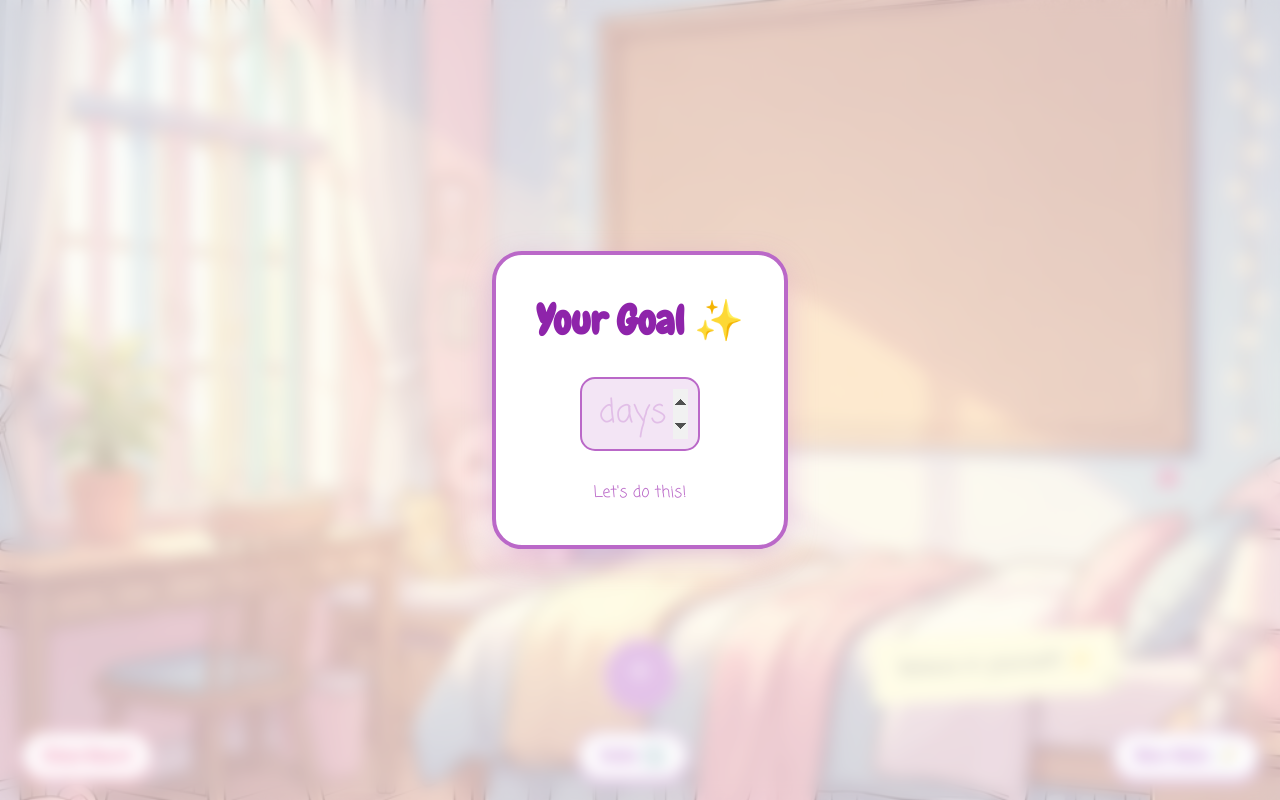
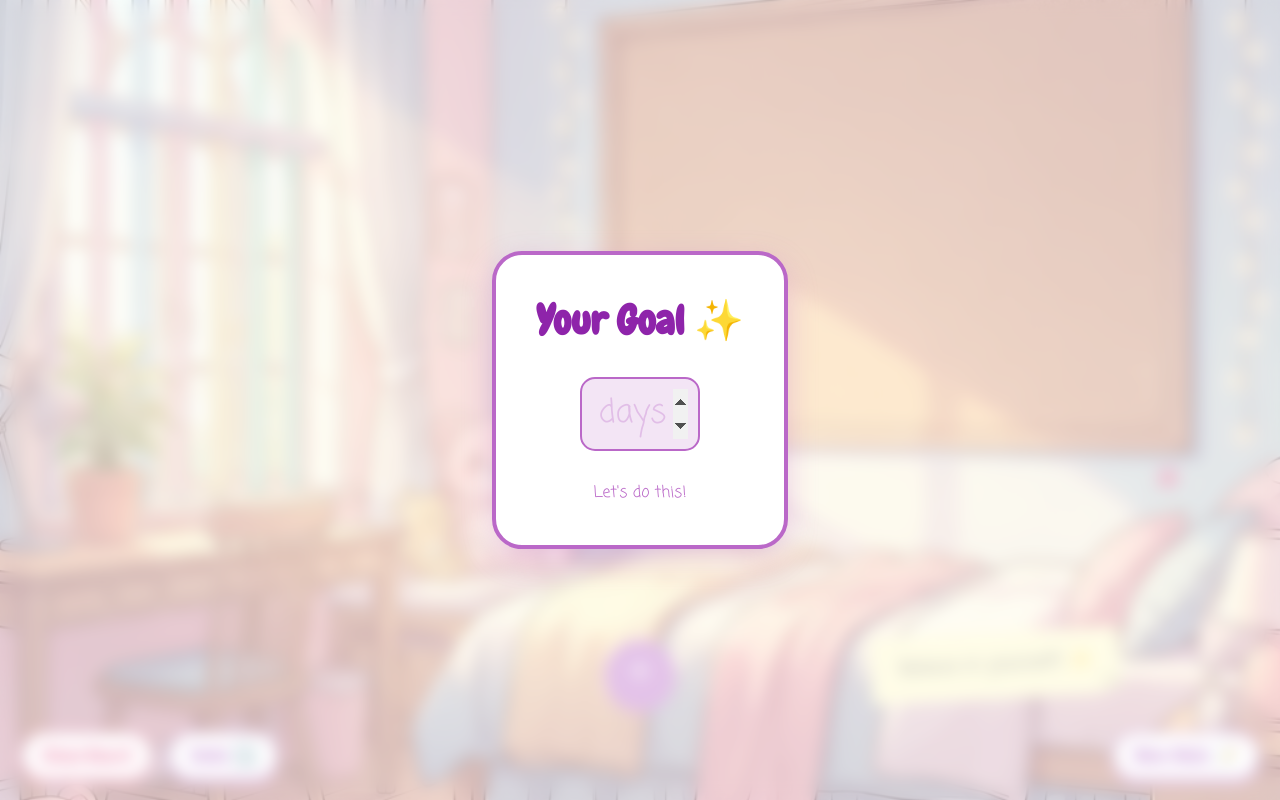
Before and after one commit to TradersEntertainment/cozytally, a plain HTML site: page index.html in a window 1280 px wide. Drawn offline with Linux system fonts and the light colour scheme.

Commit message:
Group Undo and Clean Board buttons

```diff
--- a/index.html
+++ b/index.html
@@ -159,6 +159,11 @@
             color: #d81b60;
             border-color: #d81b60;
             box-shadow: 0 4px 0 #f48fb1;
+        }
+
+        .ctrl-group {
+            display: flex;
+            gap: 15px;
         }
 
         #status-info {
@@ -409,8 +414,10 @@
 
     <!-- Controls Bar -->
     <div id="controls-bar">
-        <button id="reset-wall-btn" class="ctrl-btn">Clean Board</button>
-        <button id="undo-btn" class="ctrl-btn">Undo ↩️</button>
+        <div class="ctrl-group">
+            <button id="reset-wall-btn" class="ctrl-btn">Clean Board</button>
+            <button id="undo-btn" class="ctrl-btn">Undo ↩️</button>
+        </div>
         <div id="status-info"></div>
         <button id="next-quote-btn" class="ctrl-btn">New Note 📝</button>
     </div>
```
